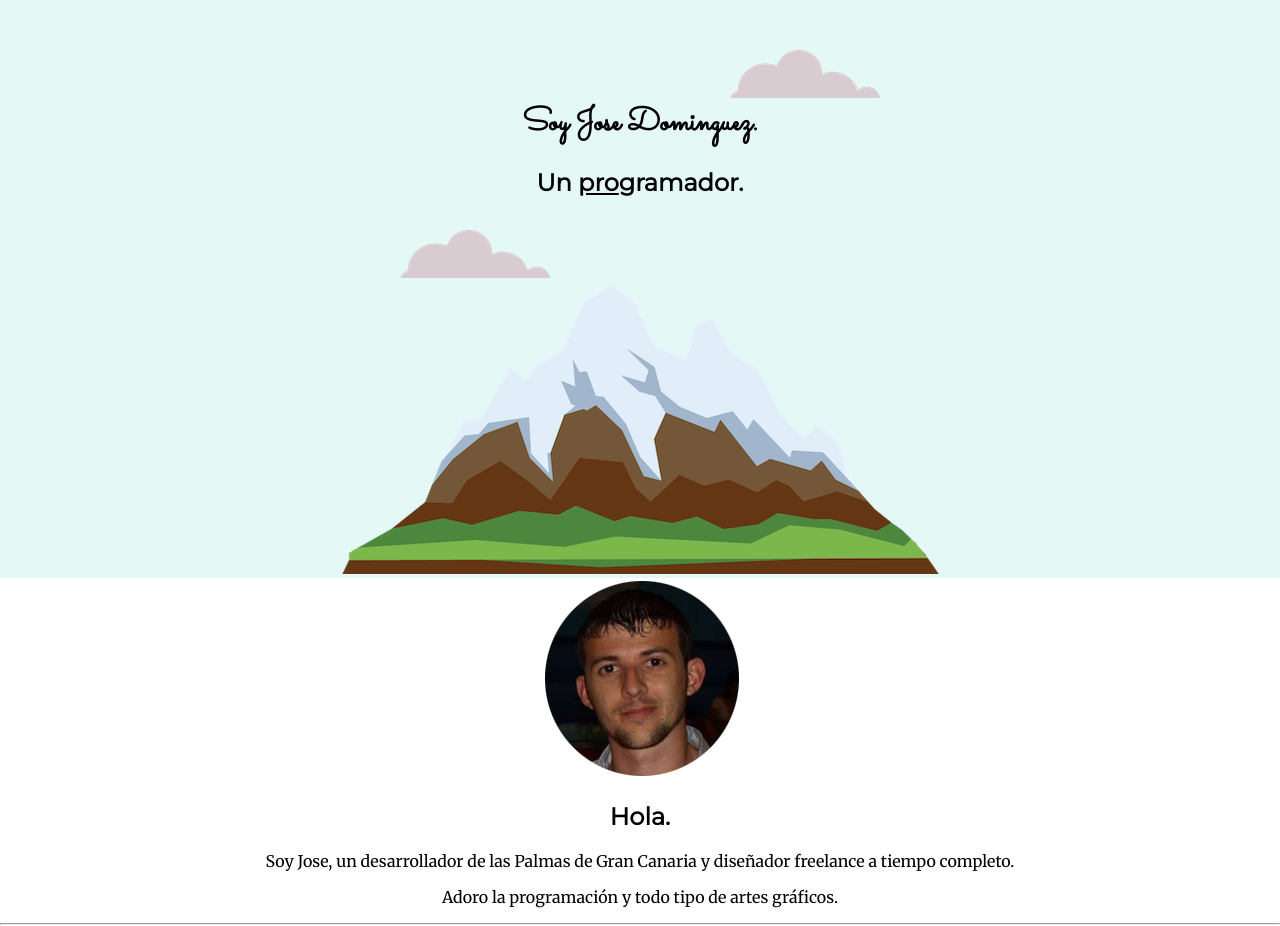
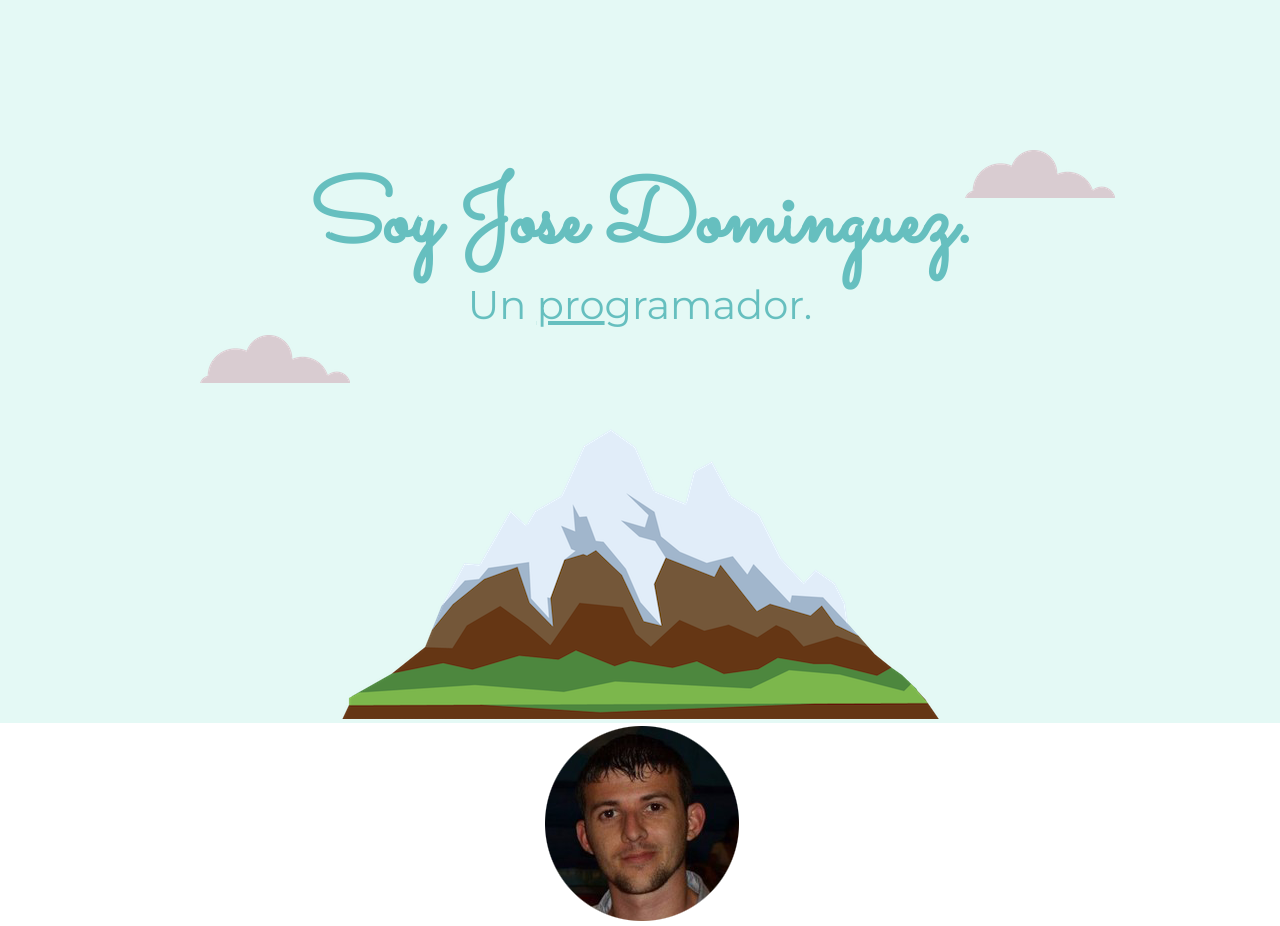
Before and after one commit to JoseAlbertoDominguezMacias/Portfolio, a plain HTML site: page index.html in a window 1280 px wide. Shown: the top 926 px of the page. Drawn offline with Linux system fonts and the light colour scheme; files whose address does not match are found by name.

Commit message:
Update styles.css

```diff
--- a/CSS/styles.css
+++ b/CSS/styles.css
@@ -3,18 +3,28 @@ body {
   text-align: center;
   font-family: 'Merriweather', serif;
 }
+a{
+  color:#11999E;
+}
 
 h1 {
-  margin-top: 0;
+  font-size: 90px;
+  margin: 50px auto 0 auto;
   font-family: 'Sacramento', cursive;
+  color:#66BFBF;
+  line-height: 0.5;
 }
 
 h2 {
+  font-size: 2.5rem;
   font-family: 'Montserrat', sans-serif;
+  font-weight: normal;
+  color:#66BFBF;
 }
 
 h3 {
   font-family: 'Montserrat', sans-serif;
+  color:#11999E;
 }
 
 img {
@@ -38,13 +48,13 @@ img {
 }
 
 .top-cloud {
-  position: absolute;
-  right: 400px;
+  position: relative;
+  left: 400px;
   top: 50px;
 }
 
 .bottom-cloud {
   position: absolute;
-  left: 400px;
-  bottom: 300px;
+  left: 200px;
+  bottom: 340px;
 }
```
